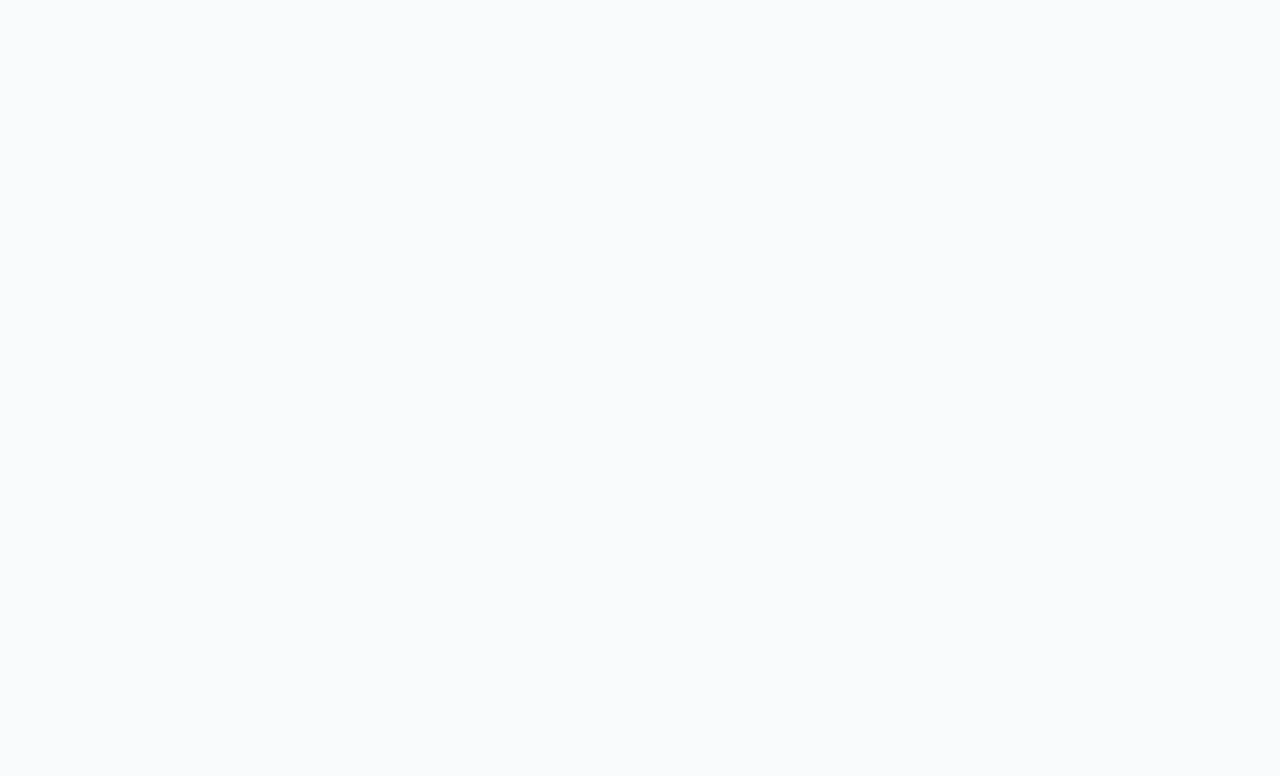
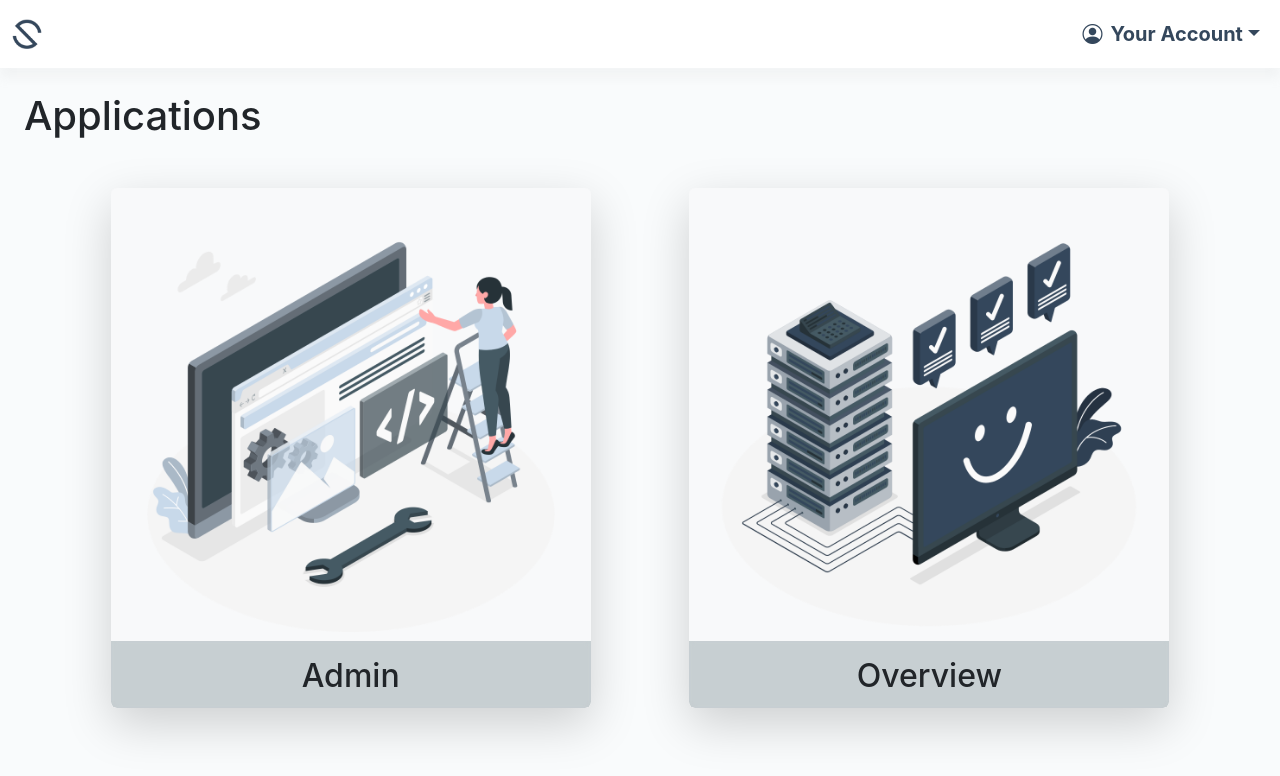
Before and after one commit to silversemx/silvertime-login, a React (Create React App) app: page /apps in a window 1280 px wide. Before the commit this address had no page. Shown: the top 776 px of the page. Built offline with nearby package versions, Linux system fonts and the light colour scheme.

Commit message:
Added base Apps component to display Admin & Overview dashboards

```diff
--- a/public/style/style.css
+++ b/public/style/style.css
@@ -53,3 +53,35 @@ html, body, #root, .App {
 	background-color: #34475c !important;
 	border-color: #34475c !important;
 }
+
+/*** apps ***/
+
+.app-card {
+	width: 30rem !important;
+	overflow: hidden !important;
+	border: none !important;
+	cursor: pointer !important;
+}
+
+.app-card:hover .app-card-body {
+	top: 80%;
+}
+
+.app-card-img {
+	object-fit: cover !important;
+	padding: 24px !important;
+	margin-bottom: 40px !important;
+}
+
+.app-card-body {
+	width: 100%;
+	height: 100%;
+	top: 87%;
+	position: absolute;
+	background: #1f3d4738;
+	backdrop-filter: blur(3px);
+	padding: 30px;
+	display: flex;
+	flex-direction: column;
+	transition: .5s;
+}
--- a/src/App.js
+++ b/src/App.js
@@ -5,6 +5,7 @@ import { BrowserRouter as Router, Routes, Route } from 'react-router-dom';
 
 // Components
 import Login from './components/auth/Login';
+import Apps from './components/apps/Apps';
 
 // Redux
 import { Provider } from 'react-redux';
@@ -17,6 +18,8 @@ const App = () => {
 				<div className='App'>
 					<Routes>
 						<Route path='/' element={ <Login /> } exact />
+
+						<Route path='/apps' element={ <Apps /> } exact />
 					</Routes>
 				</div>
 			</Router>
--- /dev/null
+++ b/src/components/apps/Apps.js
@@ -0,0 +1,48 @@
+import React from 'react';
+
+// React Bootstrap
+import { Container, Row, Card } from 'react-bootstrap';
+
+// Components
+import Header from '../main/Header';
+
+const SingleApp = (props) => {
+	const { img, title, desc } = props;
+
+	return (
+		<Card className='app-card shadow-lg p-0 mb-5 bg-body-tertiary rounded text-center'>
+			<Card.Img className='app-card-img' src={img} />
+			<Card.Body className='app-card-body'>
+				<Card.Title as={'h2'}>{title}</Card.Title>
+				<Card.Text className='mt-1'>{desc}</Card.Text>
+			</Card.Body>
+		</Card>
+	);
+}
+
+const Apps = () => {
+	return (
+		<Container className='p-0' fluid>
+			<Header />
+
+			<Container className='p-4' fluid>
+				<h1>Applications</h1>
+
+				<Row className='justify-content-evenly mt-5'>
+					<SingleApp
+						img={process.env.PUBLIC_URL + '/assets/setup.png'}
+						title='Admin'
+						desc='Allows you to configure the services to be monitored.'
+					/>
+					<SingleApp
+						img={process.env.PUBLIC_URL + '/assets/server-status.png'}
+						title='Overview'
+						desc='Allows you to monitor services.'
+					/>
+				</Row>
+			</Container>
+		</Container>
+	);
+}
+
+export default Apps;
```
Also changed, not shown: public/assets/server-status.png (added), public/assets/setup.png (added).
